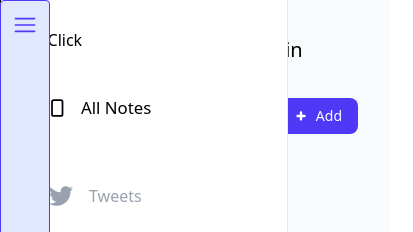
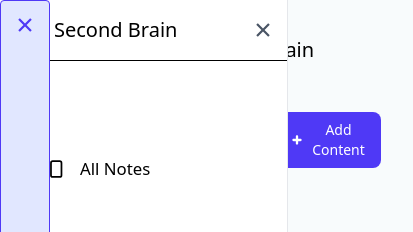
Before and after one commit to PraverBajaj/Second-Brain, a React (Vite) app in the folder FrontEnd/: page /dashboard in a window 390 px wide. Both pictures are taken after a click on the element 25 px from the left and 422 px from the top of the page. Shown: the top 232 px of the page, 413 px wide, since content can reach past the window. Built offline with nearby package versions, Linux system fonts and the light colour scheme; no server answers.

Commit message:
Fixed Sidebar responsive ness

```diff
--- a/FrontEnd/src/components/ui/sidebar.tsx
+++ b/FrontEnd/src/components/ui/sidebar.tsx
@@ -8,23 +8,22 @@ import Other from "../icons/Others";
 import AllNotes from "../icons/allnotes";
 import { IoCloseSharp } from "react-icons/io5";
 
-
-export const Sidebar = ({ selected, setSelected ,setSidebarOpen ,sidebarOpen }:any) => {
+export const Sidebar = ({ selected, setSelected, setSidebarOpen, sidebarOpen }:any) => {
   return (
-    <div className=" h-screen w-72 fixed top-0 left-0 bg-white border border-r-gray-200 border-t-0">
-      <div className="hidden md:block">
-      <div className="flex items-center pl-3 pt-3">
-        <div onClick={() => setSidebarOpen(!sidebarOpen)} className="text-4xl text-[#4f45e4] pr-1.5">
-          <LuBrain />
+    <div className={`h-screen w-72 fixed top-0 left-0 bg-white border-r border-gray-200 transition-transform duration-300 ease-in-out ${sidebarOpen ? "translate-x-0" : "-translate-x-full"} md:translate-x-0 sidebar-container`}>
+      <div className="flex items-center justify-between p-3 border-b">
+        <div className="flex items-center">
+          <div className="text-4xl text-[#4f45e4] pr-1.5">
+            <LuBrain />
+          </div>
+          <div className="text-xl font-medium">Second Brain</div>
         </div>
-        <div className="text-xl font-medium">Second Brain</div>
+        {sidebarOpen && (
+          <button onClick={() => setSidebarOpen(false)} className="text-2xl text-gray-600 md:hidden">
+            <IoCloseSharp />
+          </button>
+        )}
       </div>
-      </div>
-      <div className="md:hidden fixed top-7 left-7">
-        onClick
-      <IoCloseSharp />
-      </div>
-
       <div className="mt-12 md:mt-4 flex flex-col gap-2">
         <Sidebaricons onClick={() => setSelected("All-Notes")} icon={<AllNotes selected={selected === "All-Notes"} />} />
         <Sidebaricons onClick={() => setSelected("Tweet")} icon={<Tweet2 selected={selected === "Tweet"} />} />
--- a/FrontEnd/src/pages/Dashboard.tsx
+++ b/FrontEnd/src/pages/Dashboard.tsx
@@ -8,6 +8,7 @@ import { Sidebar } from "../components/ui/sidebar";
 import { useContent } from "../hooks/useContent";
 import { LuBrain } from "react-icons/lu";
 import { RxHamburgerMenu } from "react-icons/rx";
+import { IoCloseSharp } from "react-icons/io5";
 
 const Dashboard = () => {
   const [modelState, setModelState] = useState(false);
@@ -25,14 +26,10 @@ const Dashboard = () => {
       setFilteredData(contents);
     } else {
       // @ts-ignore
-      setFilteredData(
-        // @ts-ignore
-        contents.filter((content) => content.type === selected.toLowerCase())
-      );
+      setFilteredData(contents.filter((content) => content.type === selected.toLowerCase()));
     }
   }, [contents, selected]);
 
-  // Close sidebar when clicking outside
   useEffect(() => {
     const handleClickOutside = (event: any) => {
       if (
@@ -51,20 +48,14 @@ const Dashboard = () => {
     <div className="flex relative">
       {/* Sidebar Toggle */}
       <div
-        className="md:hidden top-7 left-7 border bg-[#e1e7ff]  border-[#4f39f6] rounded p-3 z-50 transition-all sidebar-toggle"
+        className="md:hidden top-7 left-7 border bg-[#e1e7ff] border-[#4f39f6] rounded p-3 z-50 transition-all sidebar-toggle"
         onClick={() => setSidebarOpen(!sidebarOpen)}
       >
-        <RxHamburgerMenu className="text-[#4f39f6] text-2xl" />
+        {sidebarOpen ? <IoCloseSharp className="text-[#4f39f6] text-2xl" /> : <RxHamburgerMenu className="text-[#4f39f6] text-2xl" />}
       </div>
 
       {/* Sidebar */}
-      <div
-        className={`fixed top-0 left-0 h-screen w-72 bg-white border-r z-40 transition-transform duration-300 ease-in-out sidebar-container ${
-          sidebarOpen ? "translate-x-0" : "-translate-x-full"
-        } md:translate-x-0`}
-      >
-        <Sidebar selected={selected} setSelected={setSelected} setSidebarOpen={setSidebarOpen} sidebarOpen={sidebarOpen}/>
-      </div>
+      <Sidebar selected={selected} setSelected={setSelected} setSidebarOpen={setSidebarOpen} sidebarOpen={sidebarOpen} />
 
       {/* Main Content */}
       <div className="flex-1 bg-[#f8fbfc] min-h-screen p-8 md:pl-80 transition-all">
@@ -80,25 +71,6 @@ const Dashboard = () => {
         {/* Header (Title + Buttons) */}
         <div className="flex justify-between items-center mb-6">
           <h1 className="text-3xl font-semibold md:mt-0 mt-18">{selected}</h1>
-          <div className="block md:hidden">
-            <div className="flex gap-3 mb-12">
-              <Button
-                varient="secondary"
-                size="sm"
-                starticon={<PiShareNetworkBold />}
-                text="Share "
-                onClick={() => alert("Share functionality coming soon!")}
-              />
-              <Button
-                varient="primary"
-                size="sm"
-                starticon={<TiPlus />}
-                text="Add "
-                onClick={() => setModelState(true)}
-              />
-            </div>
-          </div>
-          <div className="hidden md:block">
           <div className="flex gap-3">
             <Button
               varient="secondary"
@@ -116,22 +88,14 @@ const Dashboard = () => {
             />
           </div>
         </div>
-        </div>
 
         {/* Create Content Modal */}
-        <Createcontentmodel
-          openmode={modelState}
-          closeModel={() => setModelState(false)}
-        />
+        <Createcontentmodel openmode={modelState} closeModel={() => setModelState(false)} />
 
         {/* Notes Grid */}
         <div className="grid grid-cols-1 sm:grid-cols-2 lg:grid-cols-3 gap-6">
           {filteredData.length > 0 ? (
-            filteredData.map(
-              (
-                { type, link, title, subheading, payload, createdAt },
-                index
-              ) => (
+            filteredData.map(({ type, link, title, subheading, payload, createdAt }, index) => (
               <Card
                 key={index}
                 type={type}
@@ -141,8 +105,7 @@ const Dashboard = () => {
                 payload={payload}
                 date={new Date(createdAt).toISOString().split("T")[0]}
               />
-              )
-            )
+            ))
           ) : (
             <p>No content found for the selected type.</p>
           )}
```
Lines whose indentation alone changed are shown as unchanged.
